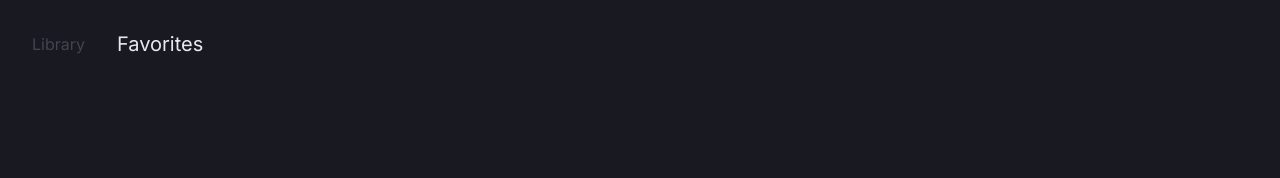
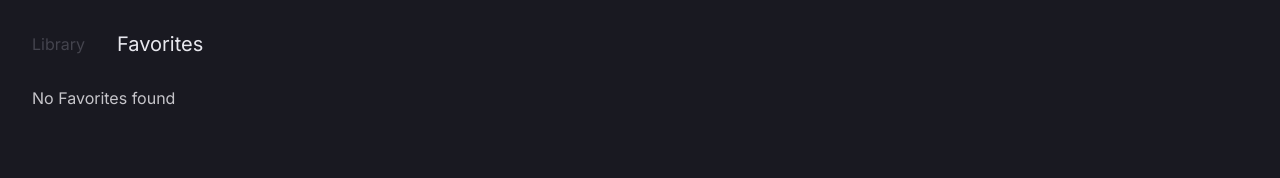
Before and after one commit to Uvacoder/codetann-music-player, a React (Create React App) app: page / in a window 1280 px wide. Both pictures are taken after a click on the element "Favorites". Shown: the top 178 px of the page. Built offline with nearby package versions, Linux system fonts and the light colour scheme.

Commit message:
updated favorites tab

```diff
--- a/src/components/Menu/Menu.jsx
+++ b/src/components/Menu/Menu.jsx
@@ -47,6 +47,7 @@ export default function Menu() {
               artist={song.artist}
             />
           ))}
+        {currentTab === "Favorites" && <p>No Favorites found</p>}
       </Songs>
       <MinPlayer />
     </Container>
```
